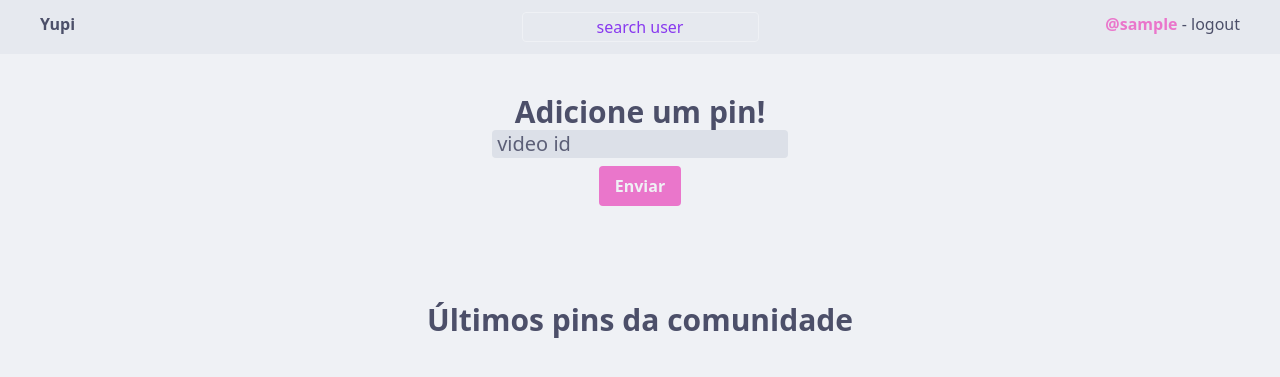
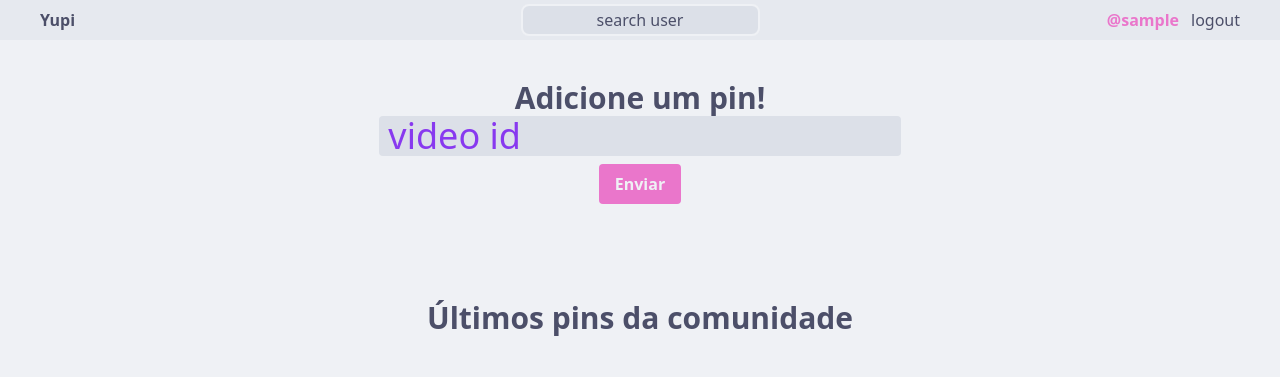
Before and after one commit to rommuloifrn/yupi, a Django app: page / in a window 1280 px wide. Shown: the top 377 px of the page. Run offline with Django 5.2, Linux system fonts and the light colour scheme; the visitor is signed in with stand-in values (Sample User, id 1); data that the repository does not hold is empty.

Commit message:
wip: home page (some buttons, input focus...)

```diff
--- a/core/static/core/tailwind_output.css
+++ b/core/static/core/tailwind_output.css
@@ -583,6 +583,32 @@ video {
   --tw-contain-style:  ;
 }
 
+.simple-btn {
+  cursor: pointer;
+  --tw-text-opacity: 1;
+  color: rgba(var(--ctp-text), var(--tw-text-opacity));
+  transition-property: color, background-color, border-color, text-decoration-color, fill, stroke, opacity, box-shadow, transform, filter, -webkit-backdrop-filter;
+  transition-property: color, background-color, border-color, text-decoration-color, fill, stroke, opacity, box-shadow, transform, filter, backdrop-filter;
+  transition-property: color, background-color, border-color, text-decoration-color, fill, stroke, opacity, box-shadow, transform, filter, backdrop-filter, -webkit-backdrop-filter;
+  transition-timing-function: cubic-bezier(0.4, 0, 0.2, 1);
+  transition-duration: 150ms;
+}
+
+.simple-btn:hover {
+  --tw-text-opacity: 1;
+  color: rgba(var(--ctp-mauve), var(--tw-text-opacity));
+}
+
+.simple-focus:focus {
+  outline: 2px solid transparent;
+  outline-offset: 2px;
+  --tw-ring-offset-shadow: var(--tw-ring-inset) 0 0 0 var(--tw-ring-offset-width) var(--tw-ring-offset-color);
+  --tw-ring-shadow: var(--tw-ring-inset) 0 0 0 calc(3px + var(--tw-ring-offset-width)) var(--tw-ring-color);
+  box-shadow: var(--tw-ring-offset-shadow), var(--tw-ring-shadow), var(--tw-shadow, 0 0 #0000);
+  --tw-ring-opacity: 1;
+  --tw-ring-color: rgba(var(--ctp-pink), var(--tw-ring-opacity));
+}
+
 .static {
   position: static;
 }
@@ -595,20 +621,28 @@ video {
   margin: auto;
 }
 
+.mb-10 {
+  margin-bottom: 2.5rem;
+}
+
+.mb-3 {
+  margin-bottom: 0.75rem;
+}
+
+.mr-3 {
+  margin-right: 0.75rem;
+}
+
 .mt-10 {
   margin-top: 2.5rem;
 }
 
+.mt-2 {
+  margin-top: 0.5rem;
+}
+
 .mt-24 {
   margin-top: 6rem;
-}
-
-.mb-10 {
-  margin-bottom: 2.5rem;
-}
-
-.mt-2 {
-  margin-top: 0.5rem;
 }
 
 .block {
@@ -631,12 +665,21 @@ video {
   display: none;
 }
 
+.h-8 {
+  height: 2rem;
+}
+
 .w-32 {
   width: 8rem;
 }
 
 .w-7\/12 {
   width: 58.333333%;
+}
+
+.w-min {
+  width: -moz-min-content;
+  width: min-content;
 }
 
 .cursor-pointer {
@@ -647,6 +690,10 @@ video {
   grid-template-columns: repeat(3, minmax(0, 1fr));
 }
 
+.items-center {
+  align-items: center;
+}
+
 .justify-end {
   justify-content: flex-end;
 }
@@ -655,26 +702,30 @@ video {
   justify-content: center;
 }
 
-.justify-between {
-  justify-content: space-between;
+.rounded {
+  border-radius: 0.25rem;
 }
 
-.rounded {
-  border-radius: 0.25rem;
+.rounded-lg {
+  border-radius: 0.5rem;
 }
 
 .border {
   border-width: 1px;
 }
 
-.border-crust {
-  --tw-border-opacity: 1;
-  border-color: rgba(var(--ctp-crust), var(--tw-border-opacity));
+.border-2 {
+  border-width: 2px;
 }
 
 .border-base {
   --tw-border-opacity: 1;
   border-color: rgba(var(--ctp-base), var(--tw-border-opacity));
+}
+
+.border-crust {
+  --tw-border-opacity: 1;
+  border-color: rgba(var(--ctp-crust), var(--tw-border-opacity));
 }
 
 .bg-base {
@@ -718,14 +769,14 @@ video {
   padding-right: 2.5rem;
 }
 
-.py-3 {
-  padding-top: 0.75rem;
-  padding-bottom: 0.75rem;
-}
-
 .px-4 {
   padding-left: 1rem;
   padding-right: 1rem;
+}
+
+.py-1 {
+  padding-top: 0.25rem;
+  padding-bottom: 0.25rem;
 }
 
 .py-2 {
@@ -746,19 +797,19 @@ video {
   line-height: 2.25rem;
 }
 
-.text-sm {
-  font-size: 0.875rem;
-  line-height: 1.25rem;
-}
-
-.text-xl {
-  font-size: 1.25rem;
-  line-height: 1.75rem;
+.text-4xl {
+  font-size: 2.25rem;
+  line-height: 2.5rem;
 }
 
 .text-base {
   font-size: 1rem;
   line-height: 1.5rem;
+}
+
+.text-sm {
+  font-size: 0.875rem;
+  line-height: 1.25rem;
 }
 
 .font-bold {
@@ -771,6 +822,16 @@ video {
 
 .font-semibold {
   font-weight: 600;
+}
+
+.text-base {
+  --tw-text-opacity: 1;
+  color: rgba(var(--ctp-base), var(--tw-text-opacity));
+}
+
+.text-mauve {
+  --tw-text-opacity: 1;
+  color: rgba(var(--ctp-mauve), var(--tw-text-opacity));
 }
 
 .text-overlay2 {
@@ -793,56 +854,6 @@ video {
   color: rgba(var(--ctp-text), var(--tw-text-opacity));
 }
 
-.text-base {
-  --tw-text-opacity: 1;
-  color: rgba(var(--ctp-base), var(--tw-text-opacity));
-}
-
-.text-mauve {
-  --tw-text-opacity: 1;
-  color: rgba(var(--ctp-mauve), var(--tw-text-opacity));
-}
-
-.placeholder-subtext0::-moz-placeholder {
-  --tw-placeholder-opacity: 1;
-  color: rgba(var(--ctp-subtext0), var(--tw-placeholder-opacity));
-}
-
-.placeholder-subtext0::placeholder {
-  --tw-placeholder-opacity: 1;
-  color: rgba(var(--ctp-subtext0), var(--tw-placeholder-opacity));
-}
-
-.placeholder-subtext1::-moz-placeholder {
-  --tw-placeholder-opacity: 1;
-  color: rgba(var(--ctp-subtext1), var(--tw-placeholder-opacity));
-}
-
-.placeholder-subtext1::placeholder {
-  --tw-placeholder-opacity: 1;
-  color: rgba(var(--ctp-subtext1), var(--tw-placeholder-opacity));
-}
-
-.placeholder-base::-moz-placeholder {
-  --tw-placeholder-opacity: 1;
-  color: rgba(var(--ctp-base), var(--tw-placeholder-opacity));
-}
-
-.placeholder-base::placeholder {
-  --tw-placeholder-opacity: 1;
-  color: rgba(var(--ctp-base), var(--tw-placeholder-opacity));
-}
-
-.placeholder-crust::-moz-placeholder {
-  --tw-placeholder-opacity: 1;
-  color: rgba(var(--ctp-crust), var(--tw-placeholder-opacity));
-}
-
-.placeholder-crust::placeholder {
-  --tw-placeholder-opacity: 1;
-  color: rgba(var(--ctp-crust), var(--tw-placeholder-opacity));
-}
-
 .placeholder-mauve::-moz-placeholder {
   --tw-placeholder-opacity: 1;
   color: rgba(var(--ctp-mauve), var(--tw-placeholder-opacity));
@@ -851,6 +862,20 @@ video {
 .placeholder-mauve::placeholder {
   --tw-placeholder-opacity: 1;
   color: rgba(var(--ctp-mauve), var(--tw-placeholder-opacity));
+}
+
+.placeholder-text::-moz-placeholder {
+  --tw-placeholder-opacity: 1;
+  color: rgba(var(--ctp-text), var(--tw-placeholder-opacity));
+}
+
+.placeholder-text::placeholder {
+  --tw-placeholder-opacity: 1;
+  color: rgba(var(--ctp-text), var(--tw-placeholder-opacity));
+}
+
+.caret-mauve {
+  caret-color: rgb(var(--ctp-mauve));
 }
 
 .transition {
--- a/core/templates/core/home.html
+++ b/core/templates/core/home.html
@@ -9,16 +9,19 @@
     {% if request.user.is_authenticated %}
     <span class="text-3xl font-semibold">Adicione um pin!</span>
     <form class="mb-10" action="">
-        <input class="text-xl rounded bg-crust placeholder-subtext1" placeholder=" video id" type="text"> <br>
+        <input class="
+            text-4xl rounded bg-crust placeholder-mauve text-mauve
+            simple-focus
+        " placeholder=" video id" type="text"> <br>
         <input class="inline py-2 px-4 mt-2 rounded cursor-pointer bg-pink hover:bg-mauve transition text-base font-semibold" type="submit" value="Enviar">
     </form>
     {% endif %}
 
     <div class="mt-24">
-        <h2 class="text-3xl font-semibold">Últimos pins da comunidade</h2>
+        <h2 class="text-3xl font-semibold mb-3">Últimos pins da comunidade</h2>
 
         {% for pin in pins %}
-        <div class="text-left flex m-1 p-2 bg-mantle border border-crust">
+        <div class="text-left flex m-1 mb-3 p-2 bg-mantle border border-crust">
             <div class="text-sm">
                 <img hidden class="w-32" src="{{pin.video.thumbnail_url}}" alt="">
             </div>
--- a/core/templates/core/topbar.html
+++ b/core/templates/core/topbar.html
@@ -1,10 +1,15 @@
-<div class="bg-mantle grid grid-cols-3 py-3 px-10">
-    <a class="font-extrabold" href="{% url 'home' %}">Yupi</a>
+<div class="bg-mantle grid grid-cols-3 items-center py-1 px-10">
+    <a class="font-extrabold w-min" href="{% url 'home' %}">Yupi</a>
 
     <div>
         <form class="flex justify-center" action="{% url 'search user' %}" method="post">
             {% csrf_token %}
-            <input class="rounded p-0.5 bg-mantle border border-base placeholder-mauve text-center" type="text" name="usernamequery" id="" placeholder="search user">
+            <input class="
+                h-8 rounded-lg p-0.5
+                bg-crust border-2 border-base
+                placeholder-text text-center caret-mauve text-mauve
+                simple-focus
+            " type="text" name="usernamequery" id="" placeholder="search user">
         </form>
     </div>
 
@@ -15,17 +20,17 @@
 
 
 
-        <a class="text-pink font-bold" href="{% url 'profile' %}">
+        <a class="text-pink font-bold mr-3" href="{% url 'profile' %}">
             @{{request.user}}
-        </a>&nbsp-&nbsp
+        </a>
         <form method="post" action="{% url 'logout' %}">
             {% csrf_token %}
-            <input class="cursor-pointer" type="submit" value="logout">
+            <input class="simple-btn" type="submit" value="logout">
         </form>
         {% else %}
 
-        <a href="{% url 'login' %}" class="text-pink">login</a>
-        <a href="{% url 'register' %}">registrar</a>
+        <a href="{% url 'login' %}" class="mr-3 simple-btn">login</a>
+        <a href="{% url 'register' %}" class="simple-btn">registrar</a>
         {% endif %}
     </div>
 </div>
```
Also changed, not shown: tailwind/input.css (+11 -0 lines).
